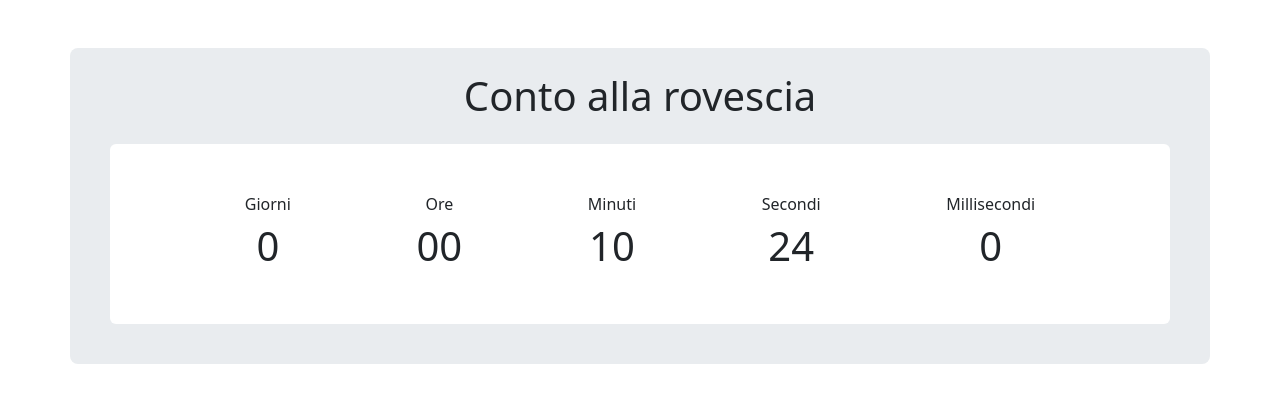
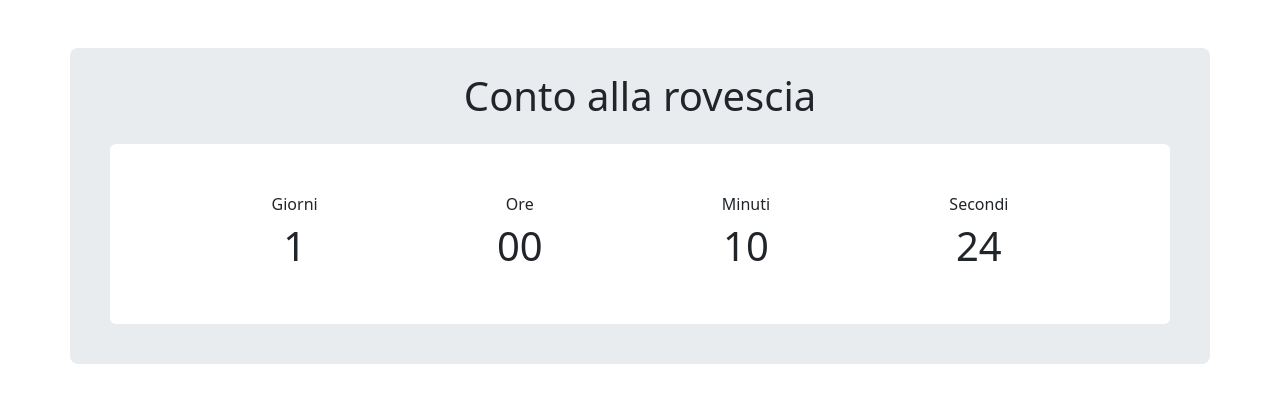
Before and after one commit to vi-ser/js-simon, a plain HTML site: page index.html in a window 1280 px wide. Drawn offline with nearby package versions, Linux system fonts and the light colour scheme.

Commit message:
rimossi millisecondi dal countdown

```diff
--- a/index.html
+++ b/index.html
@@ -40,11 +40,6 @@
                     <span id="seconds-output" class="fs-1"></span>
                 </div>
 
-                <div class="d-flex flex-column text-center">
-                    <span>Millisecondi</span>
-                    <span id="milliseconds-output" class="fs-1"></span>
-                </div>
-
             </div>
         </div>
     </div>
--- a/js/script.js
+++ b/js/script.js
@@ -21,7 +21,7 @@ const millisecondsOutput = document.querySelector("#milliseconds-output");
 
 
 // definisco la data desiderata
-const theBigDay = new Date("2024-02-12T09:30:00");
+const theBigDay = new Date("2024-02-13T09:30:00");
 console.log(theBigDay);
 
 // definisco la data di oggi
@@ -65,9 +65,6 @@ function countdown() {
     // calcolo i secondi restanti
     let secondsLeft = Math.floor((timeLeft / (1000)) % 60);
 
-    // calcolo i millisecondi restanti
-    let millisecondsLeft = Math.floor((timeLeft) % 1000);
-
     daysOutput.innerHTML = daysLeft;
     hoursOutput.innerHTML = hoursLeft.toString().padStart(2, "0");
     minutesOutput.innerHTML = minutesLeft.toString().padStart(2, "0");
```
